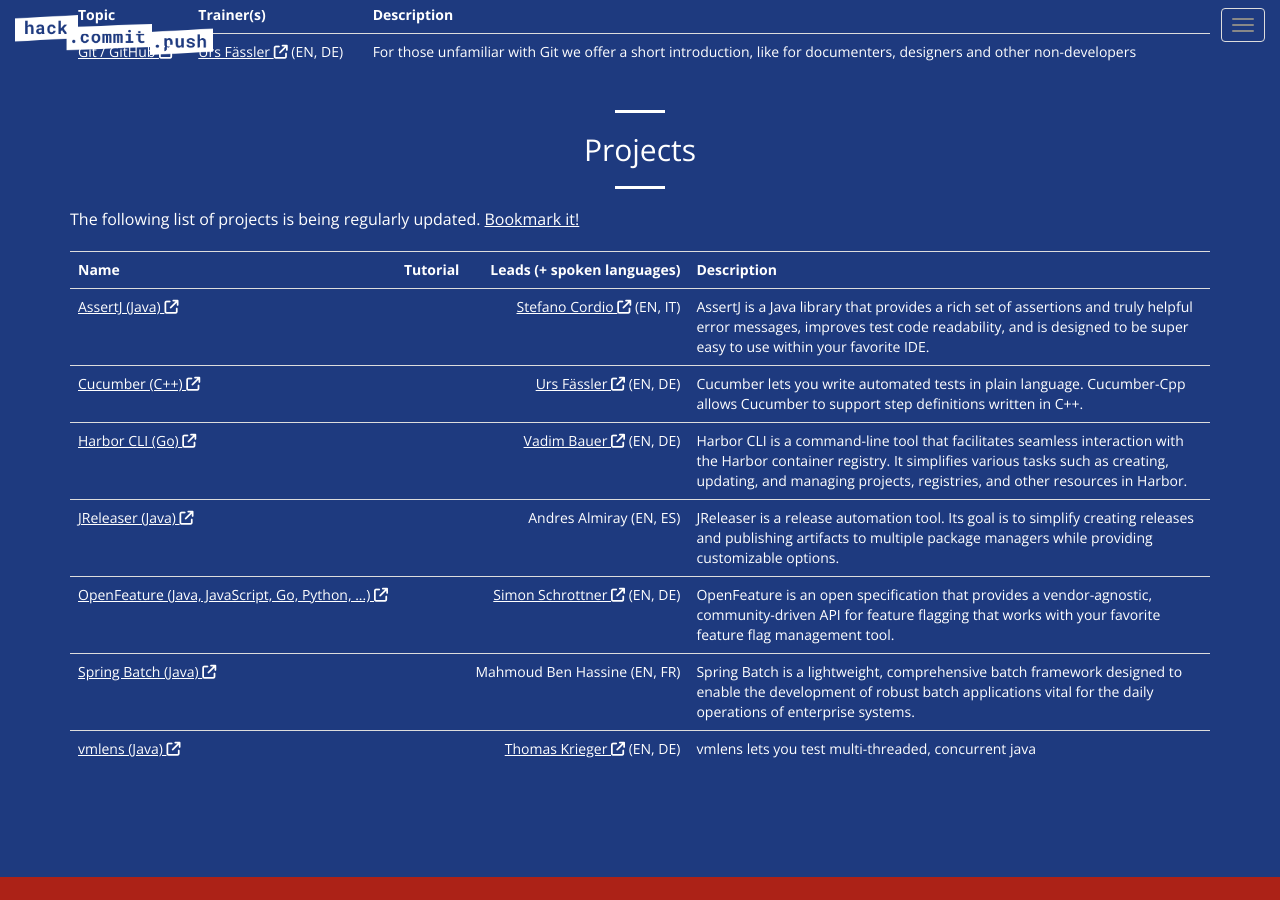
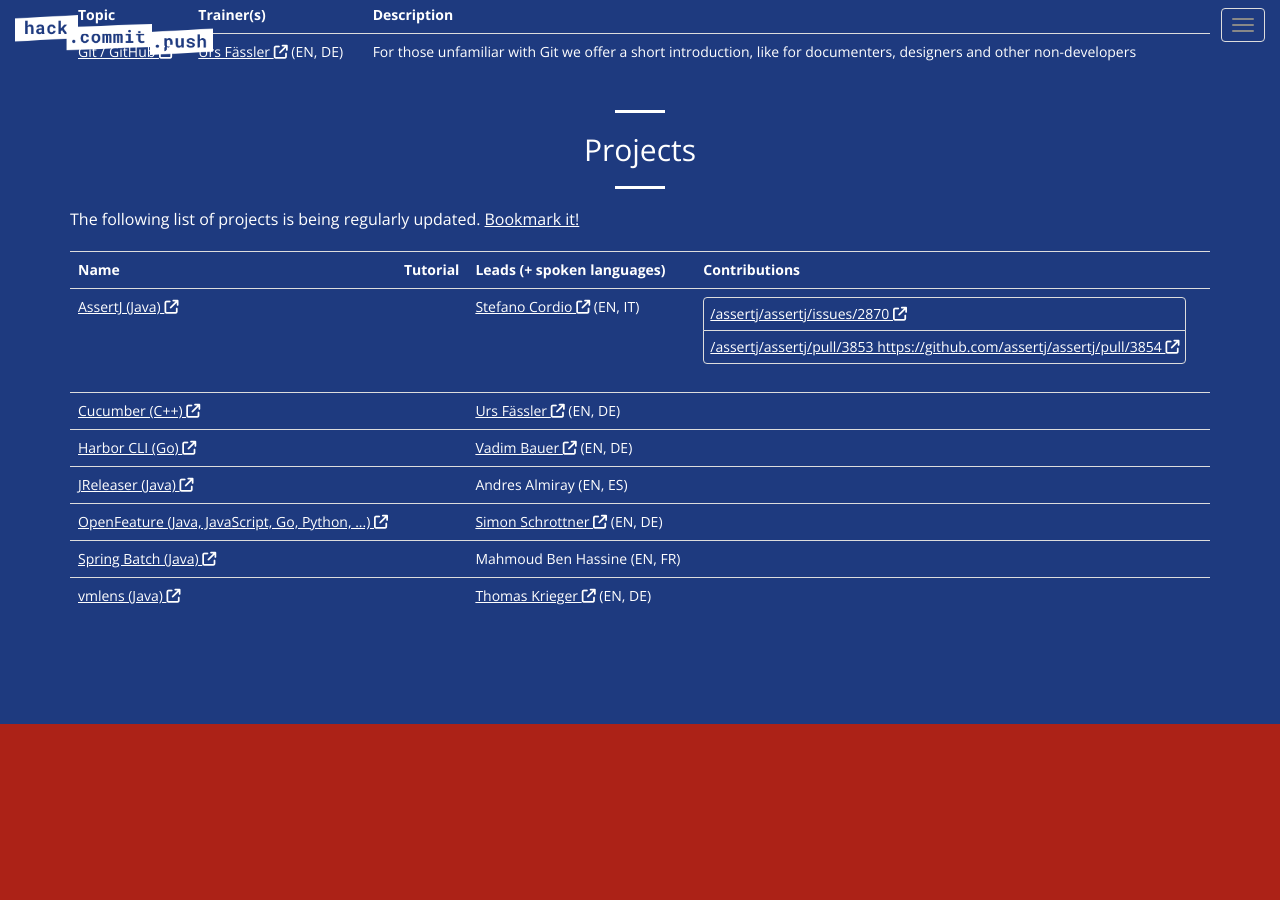
Before and after one commit to hack-commit-push/winterthur2025, a Jekyll site: the page built from index.html, in a window 1280 px wide and 900 px high, scrolled down 4513 px. Built offline with Jekyll 4.4.1, drawn with Linux system fonts in a browser that asks for light colours; part of the change alters nothing that is shown.

Commit message:
Add AssertJ contributions

```diff
--- a/_data/projects.yml
+++ b/_data/projects.yml
@@ -52,6 +52,9 @@
         - EN
         - IT
   contributions:
+    - https://github.com/assertj/assertj/issues/2870
+    - https://github.com/assertj/assertj/pull/3853
+      https://github.com/assertj/assertj/pull/3854
 - name: Cucumber (C++)
   url: https://github.com/cucumber/cucumber-cpp
   description: Cucumber lets you write automated tests in plain language. Cucumber-Cpp allows Cucumber to support step definitions written in C++.
```
